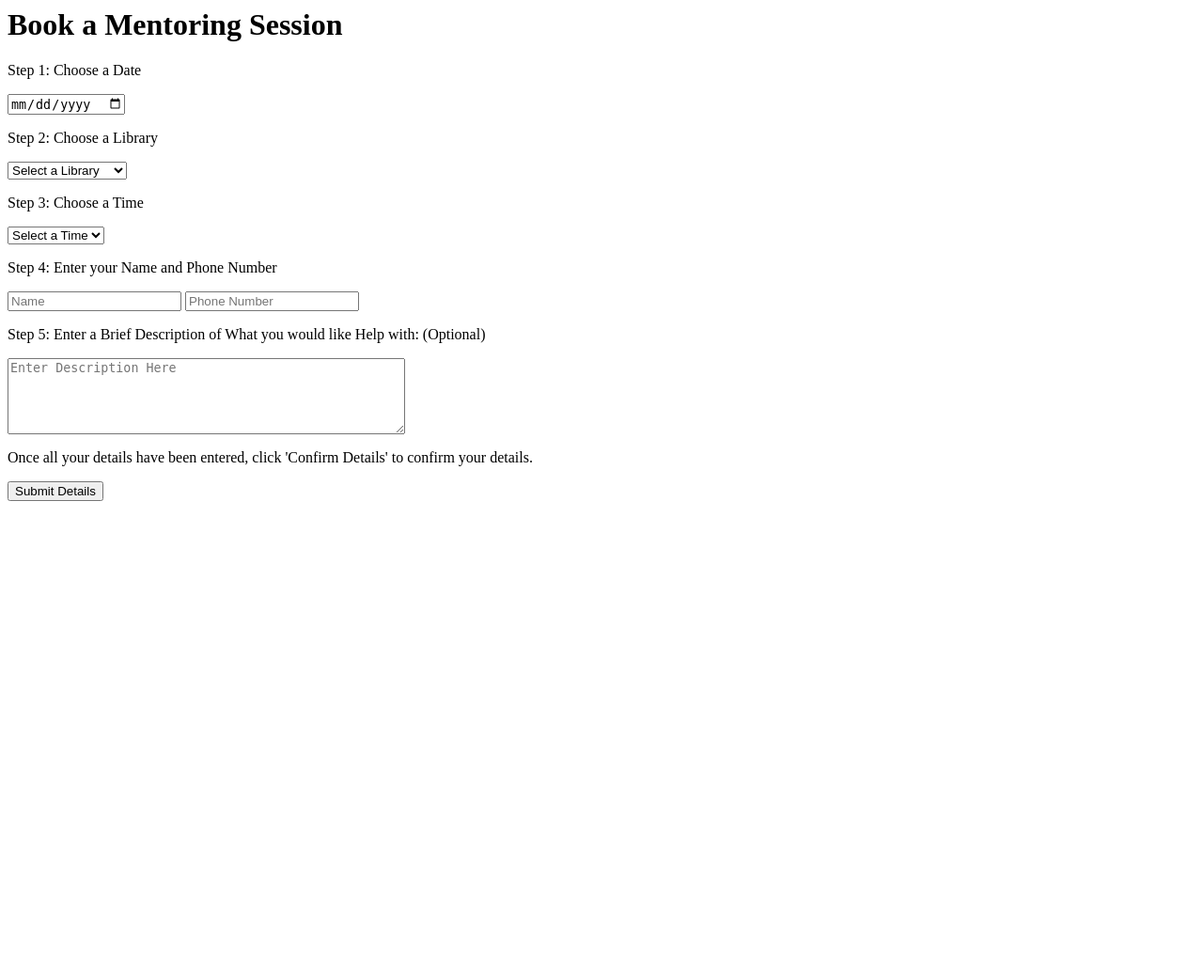
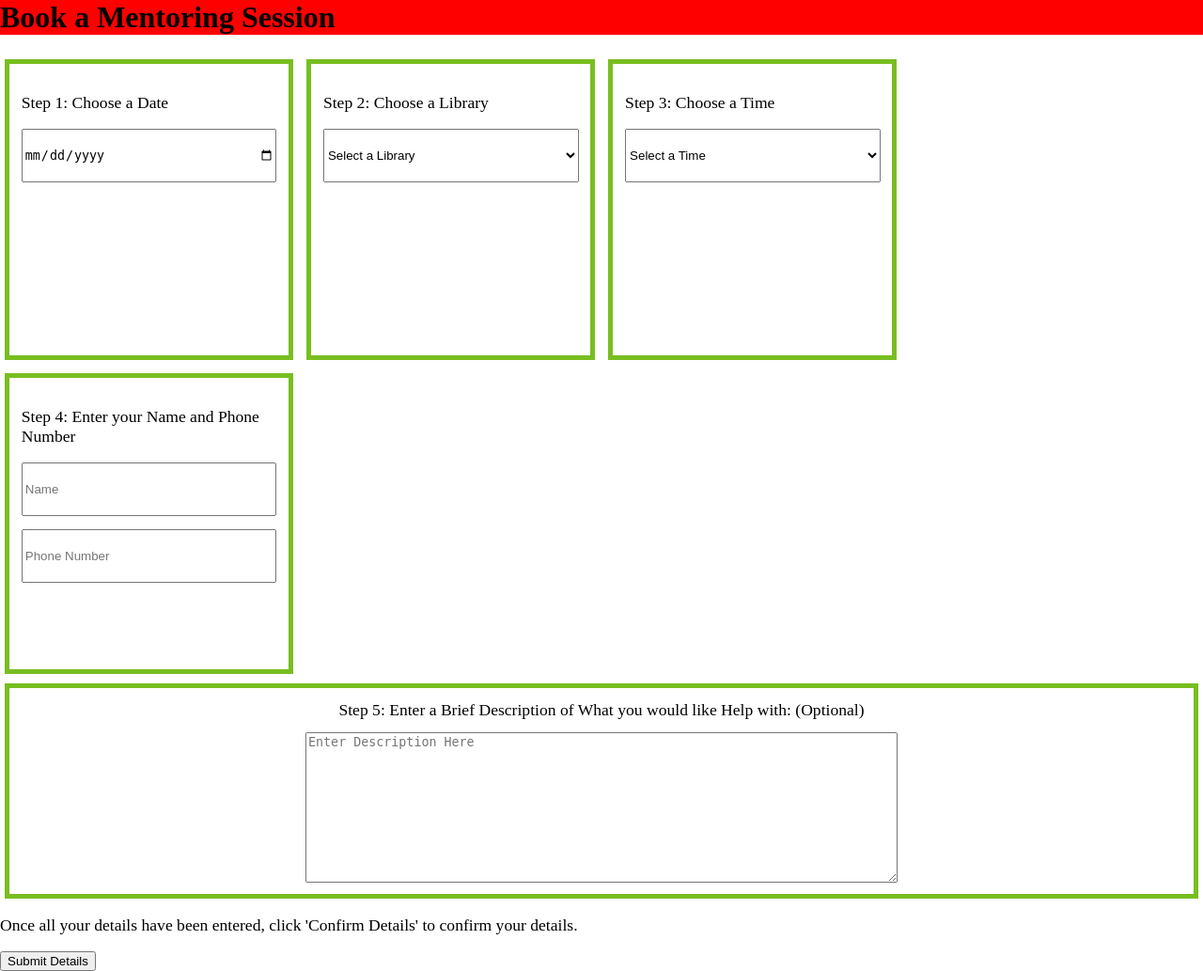
Before and after one commit to ashton-lye/straightupit, a PHP site: page /booking.html in a window 1280 px wide. Shown: the whole page at 94% size. Before the commit the page ends 533 px from the top, so only its background shows below. Run offline with PHP 8.4, Linux system fonts and the light colour scheme; data comes from the database, SQL or seed files in the repository.

Commit message:
start work on css for booking page

```diff
--- a/hclmentors/booking.html
+++ b/hclmentors/booking.html
@@ -8,21 +8,31 @@
 
         <div id="inputs">
             <h1>Book a Mentoring Session</h1>
+            <div id="step1">
                 <p>Step 1: Choose a Date</p>
                 <input type="date" id="datePicker">
+            </div>
+            <div id="step2">
                 <p>Step 2: Choose a Library</p>
                 <select id="librarySelect" placeholder="Select Library" onchange="Javascript:getTimes()">
                     <option value="" selected>Select a Library</option>
                 </select>
+            </div>
+            <div id="step3">
                 <p>Step 3: Choose a Time</p>
                 <select id="timeSelect">
                     <option value="" selected>Select a Time</option>
                 </select>
+            </div>
+            <div id="step4">
                 <p>Step 4: Enter your Name and Phone Number</p>
                 <input type="text" id="nameInput" placeholder="Name">
                 <input type="text" id="numberInput" placeholder="Phone Number">
+            </div>
+            <div id="step5">
                 <p>Step 5: Enter a Brief Description of What you would like Help with: (Optional)</p>
                 <textarea id="problemText" rows="5" cols="50" placeholder="Enter Description Here"></textarea>
+            </div>
         </div>
         <p>Once all your details have been entered, click 'Confirm Details' to confirm your details.</p>
         <button id="submitbutton" onclick="Javascript:showConfirm()">Submit Details</button>
--- a/hclmentors/css/booking.css
+++ b/hclmentors/css/booking.css
@@ -34,3 +34,63 @@
     text-decoration: none;
     cursor: pointer;
 }
+
+h1 {
+    width: 100%;
+    background-color: red;
+}
+
+div#step1,#step2,#step3,#step4 {
+    display: inline-block;
+    box-sizing: border-box;
+    border: 5px solid #78BE20;
+    width: 24%;
+    height: 40%;
+    padding: 1%;
+    margin: 0.39%;
+    overflow: auto;
+}
+
+div#step5 {
+    box-sizing: border-box;
+    border: 5px solid #78BE20;
+    margin: 0.4%;
+}
+
+div#step5 textarea {
+    display: block;
+    margin: 0 auto;
+    margin-bottom: 1%;
+    width: 50%;
+    height: 20%;
+}
+
+div#step5 p {
+    text-align: center;
+    margin: 1%;
+}
+
+input#nameInput {
+    margin-bottom: 5%;
+}
+
+input, select {
+    height: 20%;
+    width: 100%;
+}
+
+p {
+    font-size: 110%;
+}
+
+body {
+    padding: 0%;
+    margin: 0%;
+    border: 0px;
+}
+
+html {
+    padding: 0%;
+    margin: 0%;
+    border: 0px;
+}
```
Lines whose indentation alone changed are shown as unchanged.
